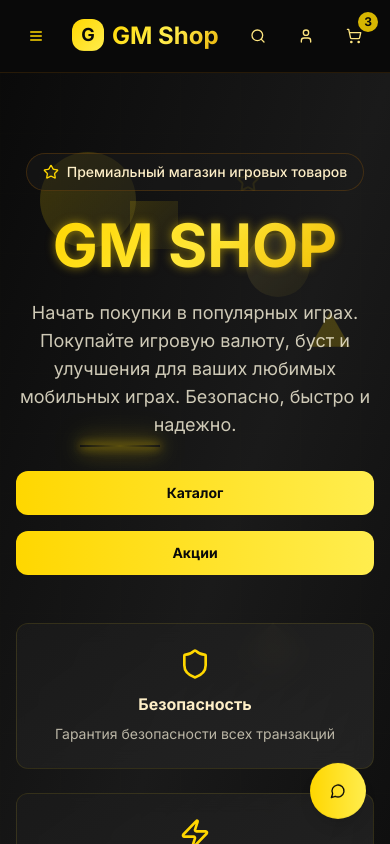
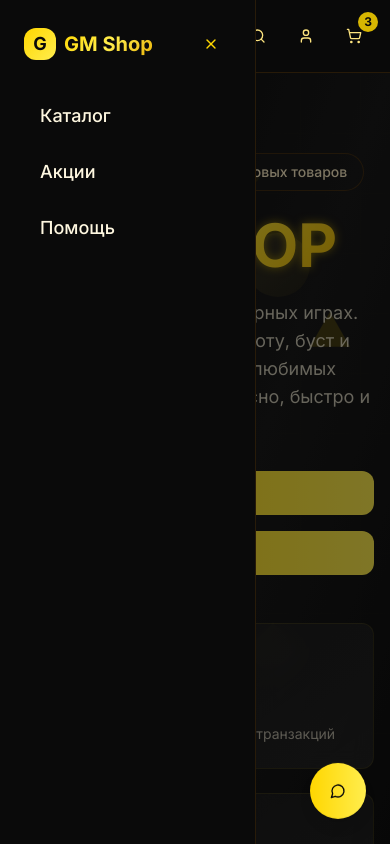
Before and after one commit to worq1337/gm-shop-arcade-mobile, a React (Vite) app: page / in a window 390 px wide. Both pictures are taken after a click on the button 36 px from the left and 36 px from the top of the page. Shown: the top 844 px of the page. Built offline with nearby package versions, Linux system fonts and the light colour scheme.

Commit message:
Add mobile menu
Implement a mobile menu that slides out from the side when the menu icon (three lines) in the header is clicked, containing "Каталог", "Акции", and "Помощь" buttons.

```diff
--- a/src/components/Header.tsx
+++ b/src/components/Header.tsx
@@ -1,14 +1,28 @@
-import { ShoppingCart, Search, Menu, User } from 'lucide-react';
+
+import { ShoppingCart, Search, Menu, User, X } from 'lucide-react';
 import { Button } from '@/components/ui/button';
+import { useState } from 'react';
 
 const Header = () => {
+  const [isMobileMenuOpen, setIsMobileMenuOpen] = useState(false);
+
+  const toggleMobileMenu = () => {
+    setIsMobileMenuOpen(!isMobileMenuOpen);
+  };
+
   return (
+    <>
       <header className="sticky top-0 z-50 w-full bg-gaming-dark/95 backdrop-blur-sm border-b border-gold-900/20">
         <div className="container mx-auto px-4 py-4">
           <div className="flex items-center justify-between">
             <div className="flex items-center space-x-4">
-            <Button variant="ghost" size="icon" className="lg:hidden text-gold-500">
-              <Menu className="h-6 w-6" />
+              <Button
+                variant="ghost"
+                size="icon"
+                className="lg:hidden text-gold-500"
+                onClick={toggleMobileMenu}
+              >
+                {isMobileMenuOpen ? <X className="h-6 w-6" /> : <Menu className="h-6 w-6" />}
               </Button>
               <div className="flex items-center space-x-2">
                 <div className="w-8 h-8 bg-gradient-to-br from-gold-500 to-gold-600 rounded-lg flex items-center justify-center animate-float">
@@ -46,6 +60,60 @@ const Header = () => {
           </div>
         </div>
       </header>
+
+      {/* Mobile Menu Overlay */}
+      {isMobileMenuOpen && (
+        <div className="fixed inset-0 z-40 bg-black/50 lg:hidden" onClick={toggleMobileMenu} />
+      )}
+
+      {/* Mobile Menu */}
+      <div className={`fixed top-0 left-0 z-50 h-full w-64 bg-gaming-dark border-r border-gold-900/20 transform transition-transform duration-300 ease-in-out lg:hidden ${
+        isMobileMenuOpen ? 'translate-x-0' : '-translate-x-full'
+      }`}>
+        <div className="p-6">
+          <div className="flex items-center justify-between mb-8">
+            <div className="flex items-center space-x-2">
+              <div className="w-8 h-8 bg-gradient-to-br from-gold-500 to-gold-600 rounded-lg flex items-center justify-center">
+                <span className="text-gaming-dark font-bold text-lg">G</span>
+              </div>
+              <h2 className="text-xl font-bold gold-gradient">GM Shop</h2>
+            </div>
+            <Button
+              variant="ghost"
+              size="icon"
+              className="text-gold-500"
+              onClick={toggleMobileMenu}
+            >
+              <X className="h-6 w-6" />
+            </Button>
+          </div>
+
+          <nav className="space-y-4">
+            <Button
+              variant="ghost"
+              className="w-full justify-start text-gold-200 hover:text-gold-100 hover:bg-gold-900/20 py-3 px-4 text-lg"
+              onClick={() => setIsMobileMenuOpen(false)}
+            >
+              Каталог
+            </Button>
+            <Button
+              variant="ghost"
+              className="w-full justify-start text-gold-200 hover:text-gold-100 hover:bg-gold-900/20 py-3 px-4 text-lg"
+              onClick={() => setIsMobileMenuOpen(false)}
+            >
+              Акции
+            </Button>
+            <Button
+              variant="ghost"
+              className="w-full justify-start text-gold-200 hover:text-gold-100 hover:bg-gold-900/20 py-3 px-4 text-lg"
+              onClick={() => setIsMobileMenuOpen(false)}
+            >
+              Помощь
+            </Button>
+          </nav>
+        </div>
+      </div>
+    </>
   );
 };
 
```
Lines whose indentation alone changed are shown as unchanged.
